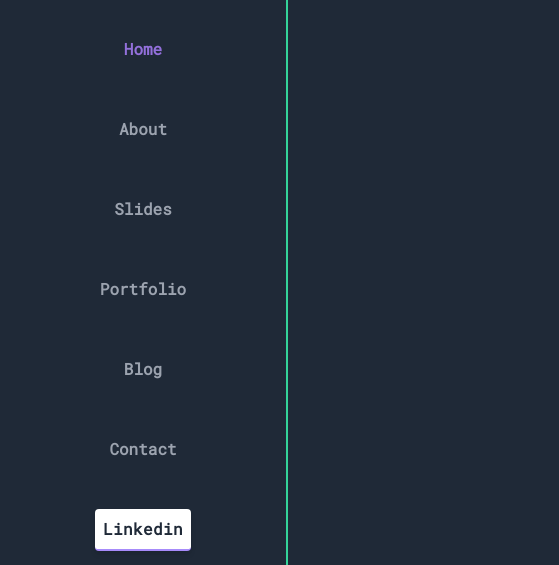
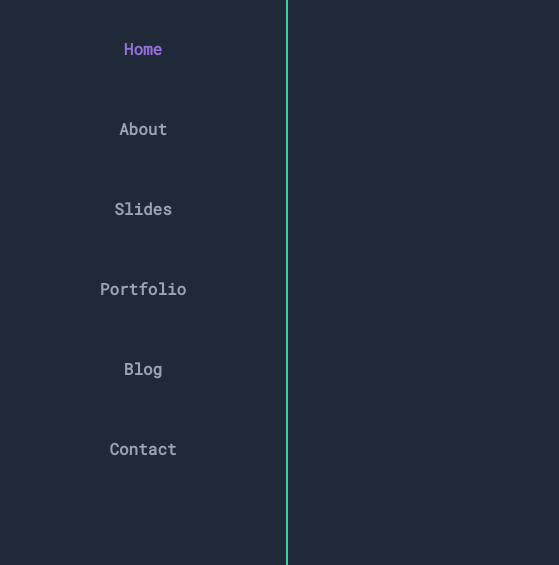
Before and after one commit to MatthysDev/firebaseWebsite, a Gatsby site: page / in a window 1280 px wide. Shown: the part 235-800 px from the top of the page, 0-559 px from the left. Built offline with nearby package versions, Linux system fonts and the light colour scheme; Gatsby itself is replaced by a stand-in of ours; what @tailwindcss/typography would draw is missing.

Commit message:
Update Sidebar.tsx

```diff
--- a/src/components/Sidebar.tsx
+++ b/src/components/Sidebar.tsx
@@ -74,15 +74,7 @@ function Sidebar() {
           Contact
         </Link>
 
-        <div className="flex-col m-auto relative w-24 bg-white tracking-wide text-gray-800 font-bold rounded border-b-2 border-purple-400 hover:border-purple-400 hover:bg-purple-400 hover:text-white shadow-md py-2   items-center justify-center">
-          <a
-            href="https://www.linkedin.com/in/matthys-ducrocq-0182381b1/"
-            rel="noreferrer"
-            target="_blank"
-          >
-            Linkedin
-          </a>
-        </div>
+
       </div>
 
       <div
```
